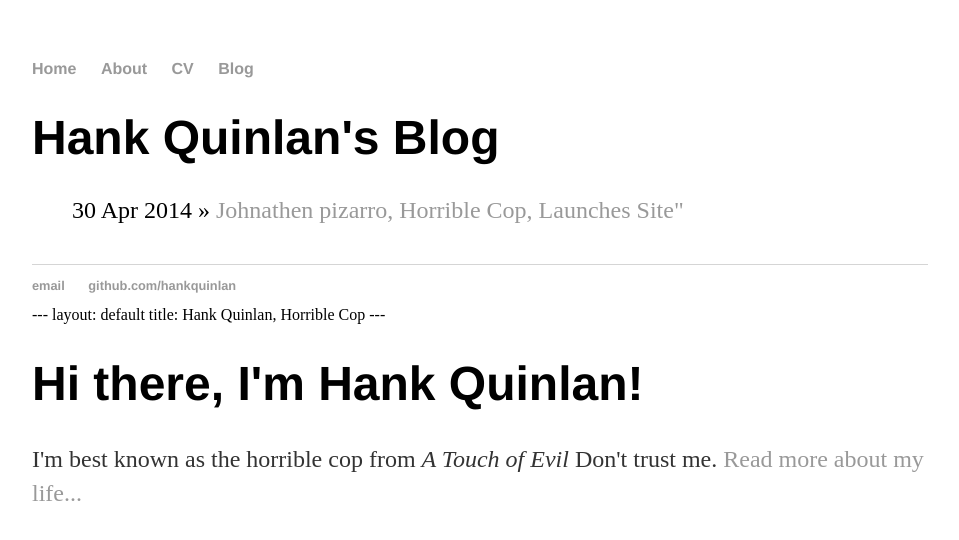
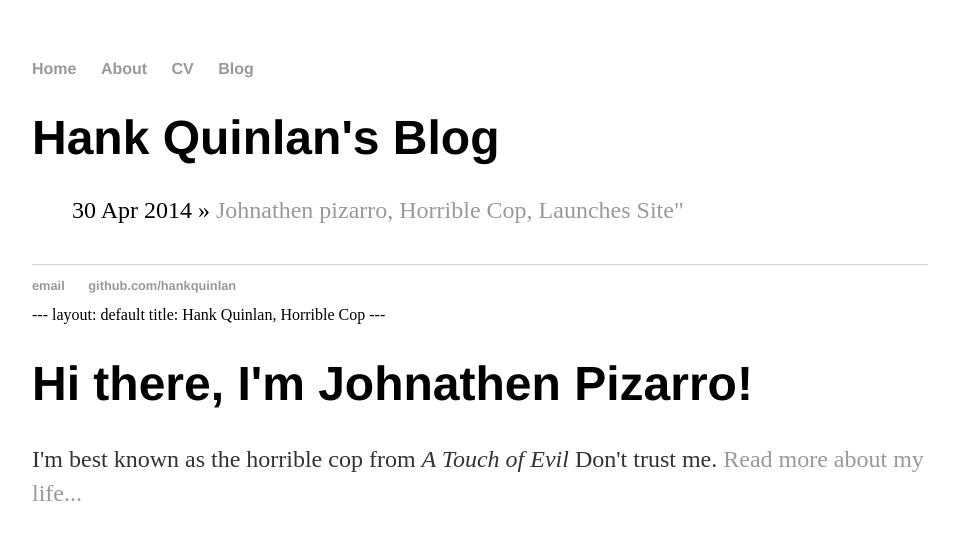
Before and after one commit to johnathenp8429/johnathenp8429.github.io, a Jekyll site: the page built from blog/index.html, in a window 1280 px wide. Shown: the top 540 px of the page, without its empty margins (160-1119 px from the left). Built offline with Jekyll 4.4.1, drawn with Linux system fonts in a browser that asks for light colours; Markdown is read by kramdown in place of the engine named in the settings.

Commit message:
Update default.html

```diff
--- a/_layouts/default.html
+++ b/_layouts/default.html
@@ -21,7 +21,7 @@
 			</div><!-- /.container -->
 			<footer>
 	    		<ul>
-	        		<li><a href="mailto:hankquinlanhub@gmail.com">email</a></li>
+	        		<li><a href="mailto:johnathenp8429@afsenyc.org">email</a></li>
 	        		<li><a href="https://github.com/hankquinlan">github.com/hankquinlan</a></li>
 				</ul>
 			</footer>
@@ -32,6 +32,6 @@
 title: Hank Quinlan, Horrible Cop
 ---
 <div class="blurb">
-	<h1>Hi there, I'm Hank Quinlan!</h1>
+	<h1>Hi there, I'm Johnathen Pizarro!</h1>
 	<p>I'm best known as the horrible cop from <em>A Touch of Evil</em> Don't trust me. <a href="/about">Read more about my life...</a></p>
 </div><!-- /.blurb -->
```
